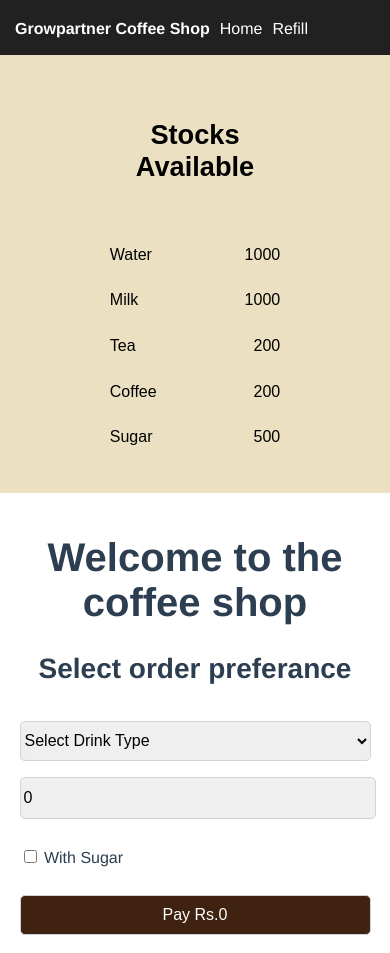
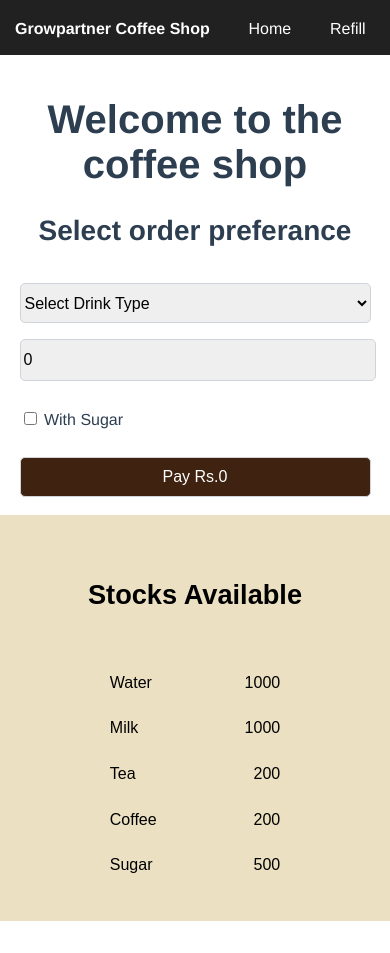
Before and after one commit to zair07/Growpartner-Coffe-Shop, a Vue app: page / in a window 390 px wide. After the commit the page ends 921 px from the top, so only its background shows below. Built offline with nearby package versions, Linux system fonts and the light colour scheme; what vue-simple-alert would draw is missing.

Commit message:
Making components  Responsive

```diff
--- a/src/components/InputComp.vue
+++ b/src/components/InputComp.vue
@@ -81,7 +81,6 @@ export default {
 
       if (this.Cups > 0) {
         this.obj = { num: this.Cups };
-        this.amount = this.DrinkType * this.Cups;
         this.sugarAmt = 5 * this.Cups;
 
         if (!this.isOutOfStock()) {
@@ -101,8 +100,9 @@ export default {
           if (this.sugar && this.currStocks.sugar - 5 * this.Cups > 0) {
             this.$store.commit("sugar", { num: this.sugarAmt });
           }
+        this.$alert("Yours Drink Is Ready");
         }
-        this.$alert("Yours Drink Is Ready");
+
         this.sugar = false;
         this.DrinkType = "Select Drink Type";
         this.Cups = null;
--- a/src/components/Navbar.vue
+++ b/src/components/Navbar.vue
@@ -31,11 +31,8 @@ export default {
   margin: 0;
 }
 .nav-links li {
-  margin: 20px 50px;
+  margin: 15px 70px;
   list-style: none;
-}
-.nav-links li:nth-child(1) {
-  margin-left: 10px;
 }
 .links {
   text-decoration: none;
@@ -44,18 +41,22 @@ export default {
 .links:hover {
   color: white;
 }
+ul {
+    margin: 0;
+    padding: 5px;
+  }
 @media screen and (max-width: 775px) {
   .nav-links li {
-    margin: 15px 1em;
+    margin: 15px auto;
+  }
+    .nav-links li:nth-child(1) {
+  margin-left: 10px;
   }
 }
 @media screen and (max-width: 450px) {
   .nav-links li {
-    margin: 15px 5px;
+    margin: 15px auto;
   }
-  ul {
-    margin: 0;
-    padding: 5px;
-  }
+
 }
 </style>
--- a/src/components/Refill/RefillMain.vue
+++ b/src/components/Refill/RefillMain.vue
@@ -32,7 +32,7 @@ export default {
 }
 .stocks {
   background-color: rgb(235, 224, 193);
-  flex: 1 1 30%;
+  flex: 1 1 20%;
   min-width: 250px;
 }
 .imgRefill {
--- a/src/views/Home.vue
+++ b/src/views/Home.vue
@@ -1,6 +1,6 @@
 <template>
   <div class="home">
-    <div class="StockDiv"><Stock /></div>
+    <div class="StockDiv"><Stock :isButton="false" /></div>
     <InputComp />
   </div>
 </template>
@@ -24,9 +24,8 @@ export default {
 .StockDiv {
   background-color: rgb(235, 224, 193);
   height: 100vh;
-  width: 303px;
+  width: 384px;
   display: flex;
-  padding: 2.5rem;
   flex-direction: column;
 }
 .home {
@@ -48,11 +47,7 @@ export default {
   }
   .home {
     display: flex;
-    /* flex-direction: column-reverse; */
+    flex-direction: column-reverse;
   }
 }
-/* @media screen and (max-width: 450px) {
-  .nav-links li {
-    margin: 15px 5px;
-  } */
 </style>
```
